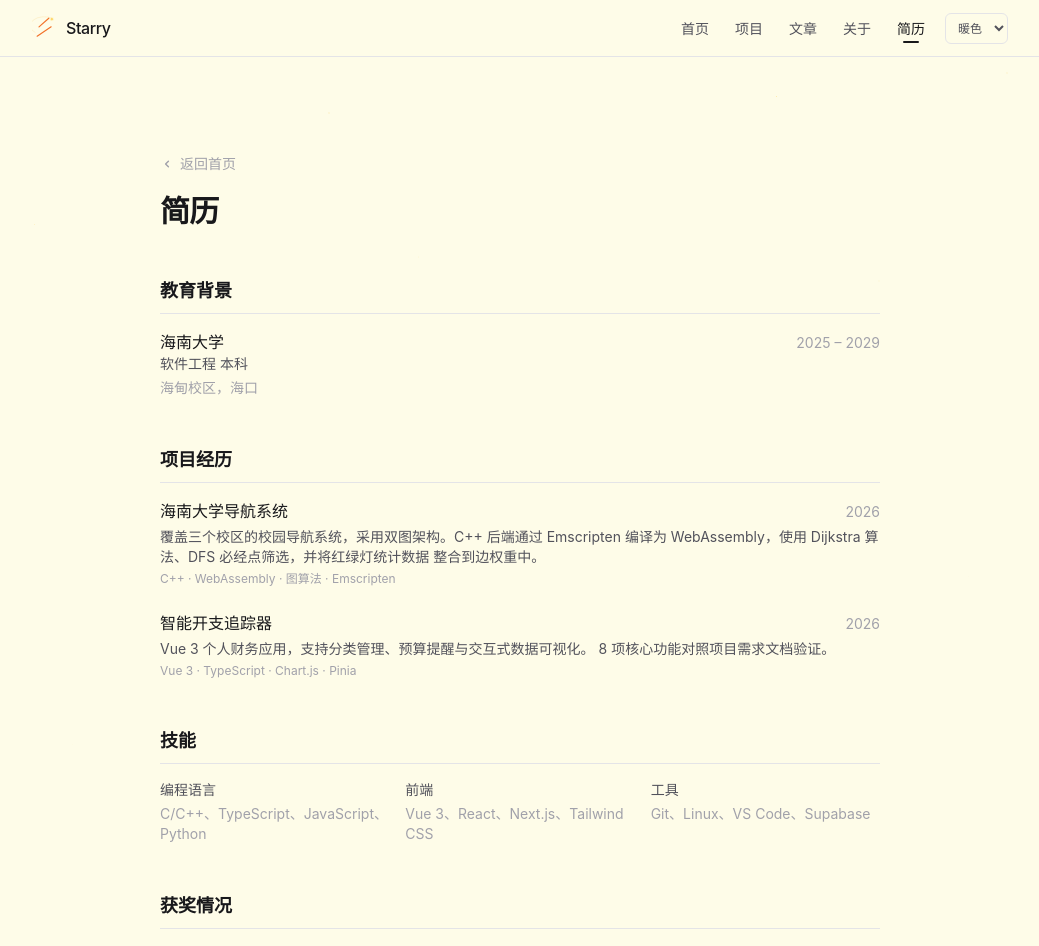
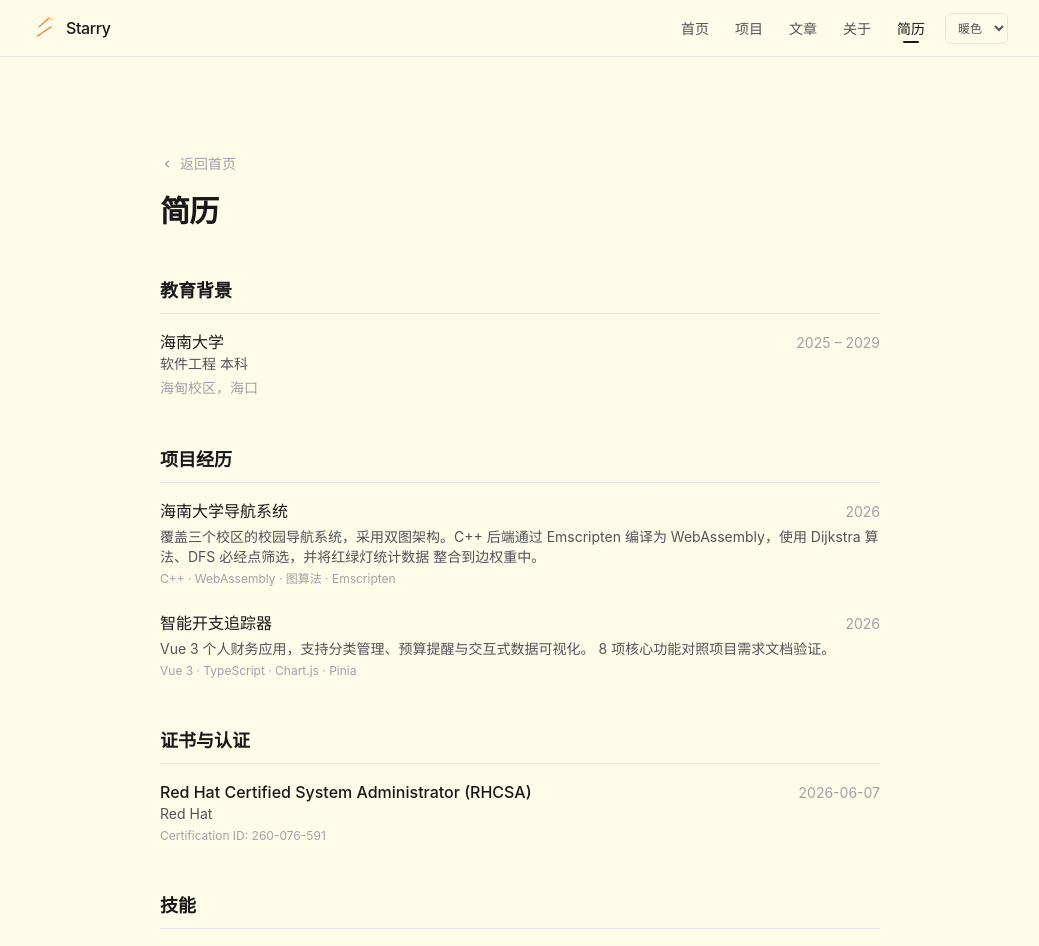
Before and after one commit to wanghongyu666qiang/starry-blog, a Next.js app: page /resume in a window 1280 px wide. Shown: the top 946 px of the page, without its empty margins (120-1159 px from the left). Built offline with nearby package versions, Linux system fonts and the light colour scheme.

Commit message:
Add RHCSA certification to resume

```diff
--- a/src/app/resume/page.tsx
+++ b/src/app/resume/page.tsx
@@ -66,6 +66,29 @@ export default function ResumePage() {
         </div>
       </section>
 
+      {/* Certifications */}
+      <section className="mt-12">
+        <h2 className="text-lg font-semibold text-text-primary border-b border-border pb-2">
+          证书与认证
+        </h2>
+        <div className="mt-4">
+          <div className="flex justify-between items-baseline gap-4">
+            <div>
+              <h3 className="font-medium text-text-primary">
+                Red Hat Certified System Administrator (RHCSA)
+              </h3>
+              <p className="text-sm text-text-secondary">Red Hat</p>
+              <p className="mt-1 text-xs text-text-tertiary">
+                Certification ID: 260-076-591
+              </p>
+            </div>
+            <span className="shrink-0 text-sm text-text-tertiary">
+              2026-06-07
+            </span>
+          </div>
+        </div>
+      </section>
+
       {/* Skills */}
       <section className="mt-12">
         <h2 className="text-lg font-semibold text-text-primary border-b border-border pb-2">
```
